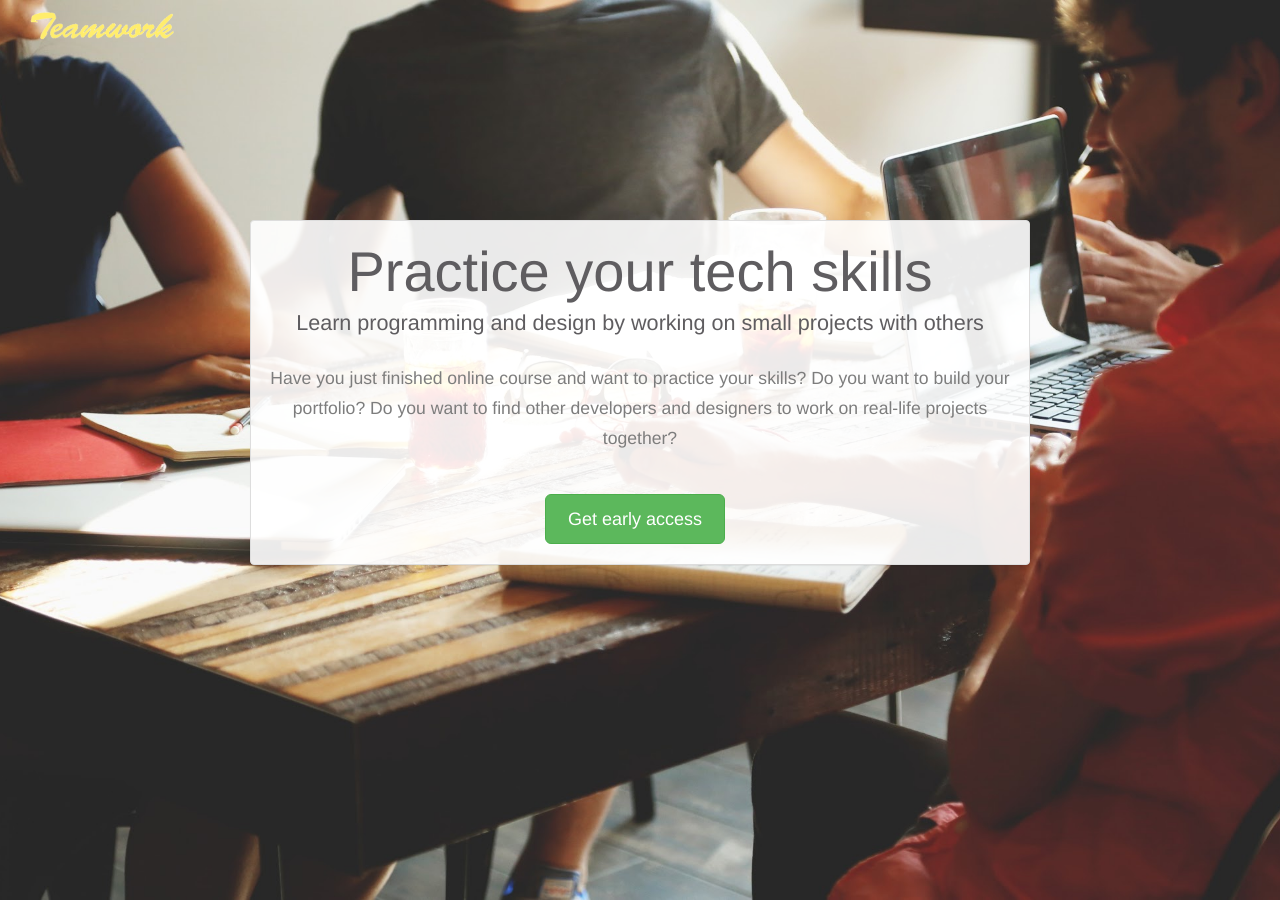
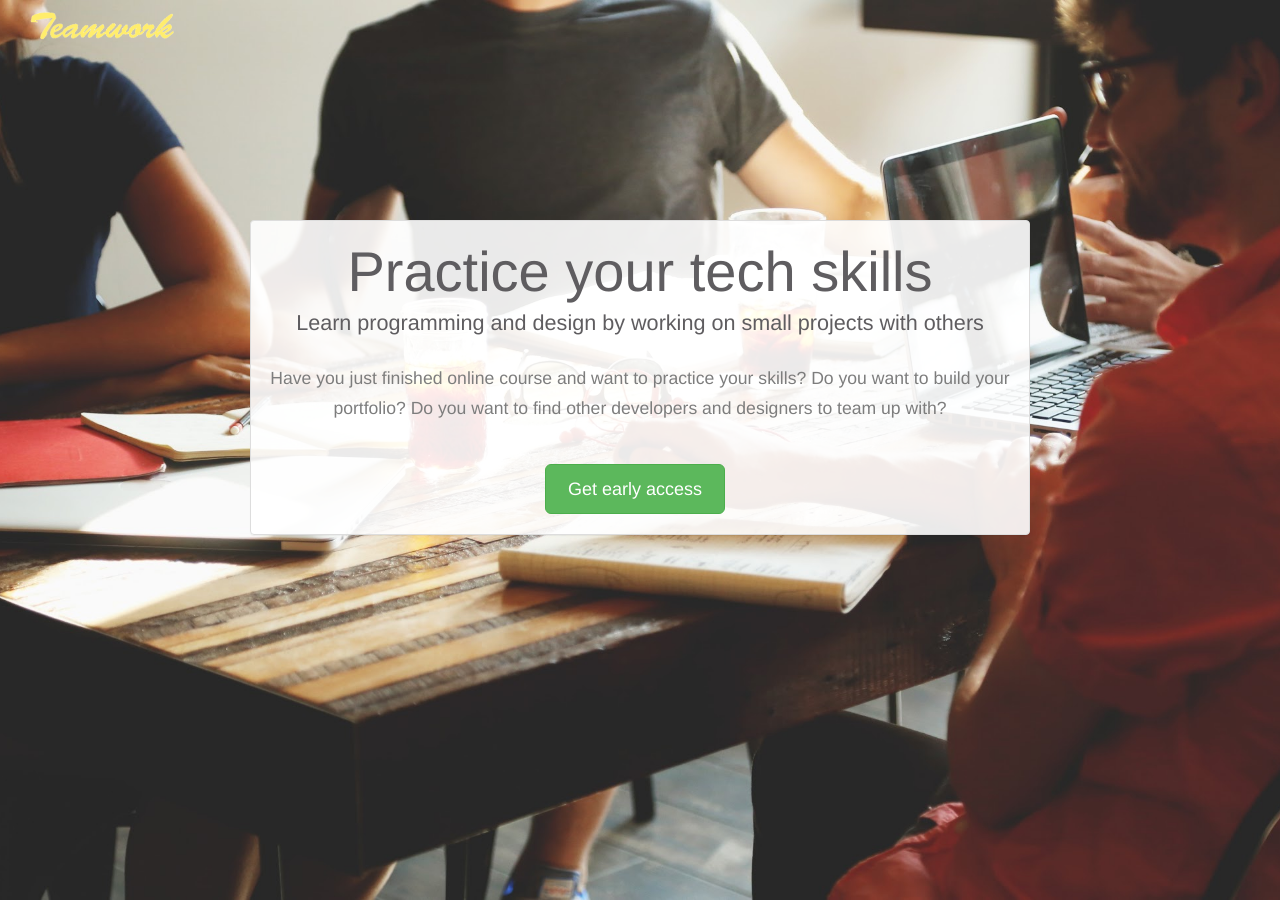
Before and after one commit to pyankoff/tryteamwork, a Jekyll site: the page built from index.html, in a window 1280 px wide. Built offline with Jekyll 4.4.1, drawn with Linux system fonts in a browser that asks for light colours.

Commit message:
change copy

```diff
--- a/index.html
+++ b/index.html
@@ -11,7 +11,7 @@ layout: default
         <h1>Practice your tech skills</h1>
         <h2>Learn programming and design by working on small projects with others</h2>
 
-        <p>Have you just finished online course and want to practice your skills? Do you want to build your portfolio? Do you want to find other developers and designers to work on real-life projects together?</p>
+        <p>Have you just finished online course and want to practice your skills? Do you want to build your portfolio? Do you want to find other developers and designers to team up with?</p>
 
         <p class="text-center">
           <a class="btn btn-success btn-lg" href="
```
